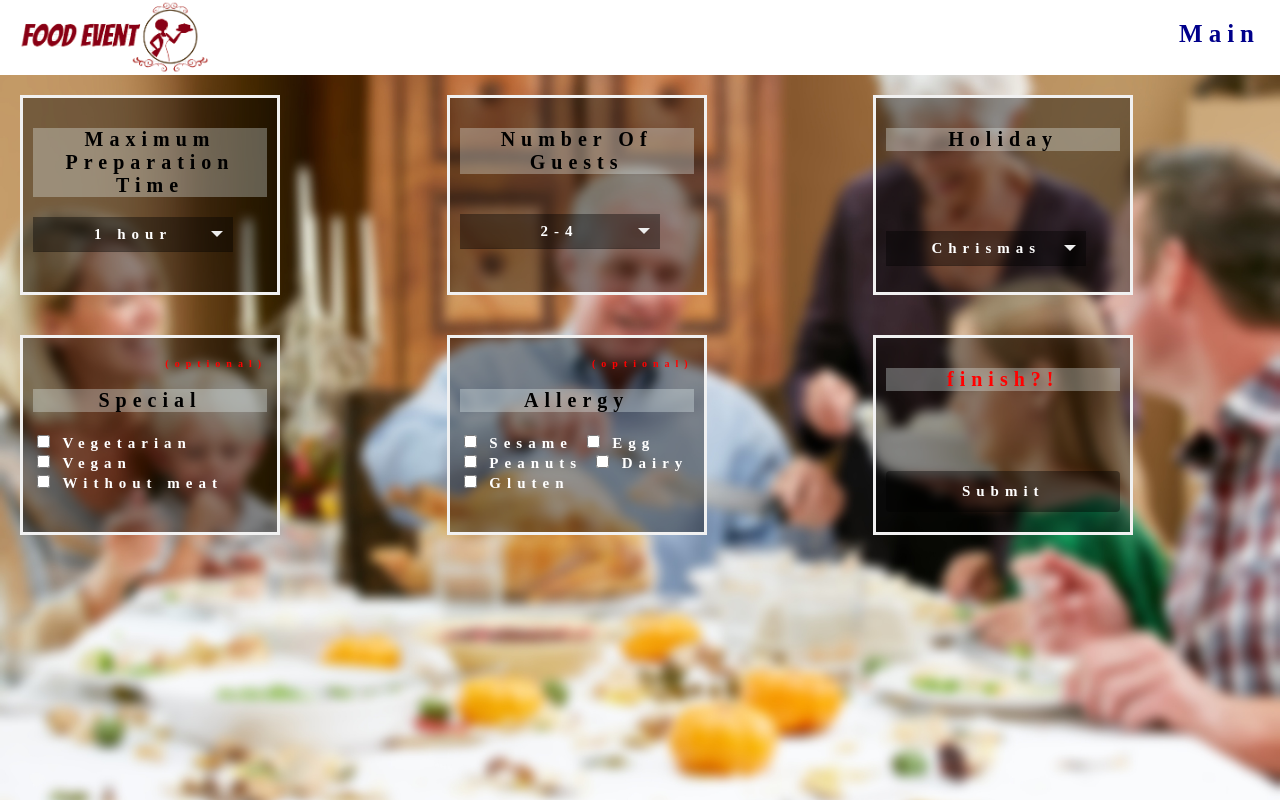
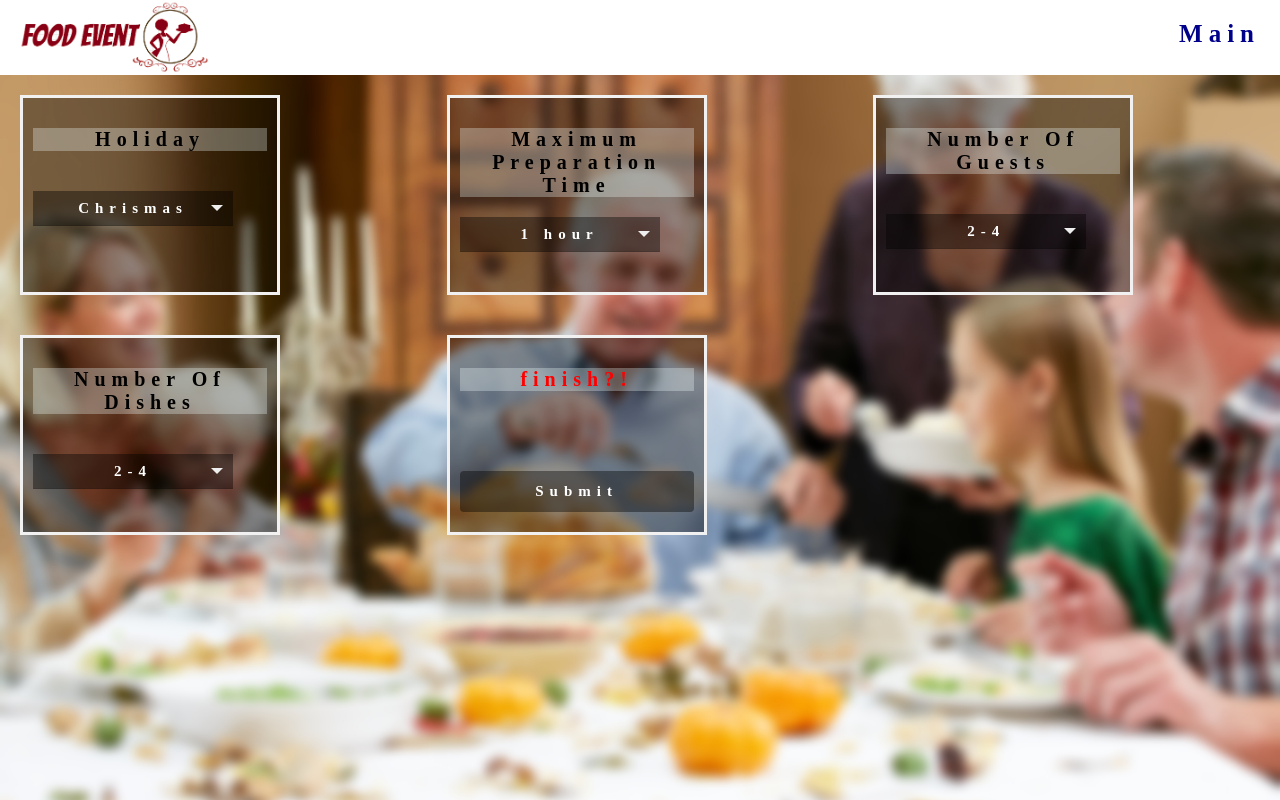
Before and after one commit to 92sasha92/DataBaseProject, a Flask app: page /holiday in a window 1280 px wide. Run offline with Flask 2, Linux system fonts and the light colour scheme; some libraries are stand-ins or nearby versions; some web fonts are replaced.

Commit message:
Updated birthday,holiday,romantic html files. updated server.py to handle POST request from these pages.

```diff
--- a/server.py
+++ b/server.py
@@ -43,19 +43,37 @@ def holiday_page():
     return render_template('pages/holiday_start.html')
 
 
-@app.route('/holiday')
+@app.route('/holiday', methods=['POST', 'GET'])
 def holiday():
-    return render_template('pages/holiday.html')
-
+    if request.method == 'GET':
+        return render_template('pages/holiday.html')
+    elif request.method == 'POST':
+        prepTime = request.form['Maximum Preparation Time']
+        holiday= request.form['Holiday']
+        numberOfDishes = request.form['Number Of Dishes']
+        numberOfGuests = request.form['Number Of Guests']
+        return 'RESULT PAGE'
+    else:
+        return 'failed to load page or to send request'
 
 @app.route('/romantic_start')
 def romantic_page():
     return render_template('pages/romantic_start.html')
 
 
-@app.route('/romantic')
+@app.route('/romantic', methods=['POST', 'GET'])
 def romantic():
-    return render_template('pages/romantic.html')
+    if request.method == 'GET':
+        return render_template('pages/romantic.html')
+    elif request.method == 'POST':
+        prepTime = request.form['Maximum Preparation Time']
+        firstPortion = request.form['First Portion']
+        mainPortion = request.form['Main Portion']
+        dessert = request.form['Dessert']
+
+        return 'RESULT PAGE'
+    else:
+        return 'failed to load page or to send request'
 
 
 @app.route('/breakfast_start')
@@ -88,18 +106,17 @@ def birthday():
     if request.method == 'GET':
         return render_template('pages/birthday.html')
     elif request.method == 'POST':
-        print("in  POST")
+        #print("in  POST")
         prepTime = request.form['Maximum Preparation Time']
         numOfGuests = request.form['Number Of Guests']
         includeChildren = request.form['with children']
+        season = request.form['Time']
+        cakeFlavor = request.form.getlist('Cake Flavor')
         special = request.form.getlist('Special')
-        #allergy = request.form['Allergy']
+        allergy = request.form.getlist('Allergy')
 
-        print("3.type special", type(special))
-        print("special   ==== ",special)
-        print("4.prep time ======= ", prepTime)
-        #redirect to results page instead of "hi"
-        return 'hi'
+        #redirect to results page instead of just writing "RESULT PAGE"
+        return 'RESULT PAGE'
     else:
         return 'failed to load page or to send request'
 
--- a/templates/pages/holiday.html
+++ b/templates/pages/holiday.html
@@ -200,7 +200,7 @@ position: relative;
 </style>
 </head>
 <body>
-
+<form action="/holiday" method="POST" id="holidayForm">
 <!-- Navbar (sit on top) -->
 <div class= "w3-top">
 <div class= "w3-center">
@@ -212,12 +212,29 @@ position: relative;
 </div>
 <!--1 row -->
 <div class="row">
+    <div class="column">
+  <div class="mybox">
+   <p >Holiday</p>
+   <div class="row"> <p></p></div>
+   <div class="row"><p></p> </div>
+<div class="custom-select" style="width:200px;">
+  <select name="Holiday">
+   <option value="Christmas">Chrismas</option>
+    <option value="Thanksgiving">Thanksgiving</option>
+    <option value="Rosh-Hashana ">Rosh-Hashana </option>
+    <option value="Shavuot">Shavuot</option>
+    <option value="Hanukkah">Hanukkah</option>
+    <option value="Independence Day">Independence Day</option>
+      </select>
+</div>
+</div>
+</div><!-- end 1 col -->
 <div class="column">
    <div class="mybox">
    <p></p>
       <p>Maximum Preparation Time</p>
 <div class="custom-select" style="width:200px;">
-  <select>
+  <select name="Maximum Preparation Time">
     <option value="1">1 hour</option>
     <option value="2">2 hours</option>
     <option value="3">3 hours</option>
@@ -225,14 +242,14 @@ position: relative;
   </select>
 </div>
 </div>
-</div><!-- end 1 col -->
+</div><!-- end 2 col -->
 <div class="column">
     <div class="mybox">
    <p>Number Of Guests</p>
    <div class="row"><p> </p></div>
    <div class="row"><p> </p></div>
 <div class="custom-select" style="width:200px;">
-  <select>
+  <select name="Number Of Guests">
     <option value="1">2-4</option>
     <option value="2">5-10</option>
     <option value="3">10-15</option>
@@ -241,75 +258,29 @@ position: relative;
   </select>
 </div>
    </div>
-</div><!-- end 2 col -->
-<div class="column">
-  <div class="mybox">
-   <p >Holiday</p>
-   <div class="row"> <p></p></div>
-   <div class="row"><p></p> </div>
-   <div class="row"> <p></p></div>
-   <div class="row"><p></p> </div>
-<div class="custom-select" style="width:200px;">
-  <select>
-   <option value="Chrismas">Chrismas</option>
-    <option value="Thanksgiving">Thanksgiving</option>
-    <option value="Rosh-hashana ">Rosh-hashana </option>
-    <option value="Shavuot">Shavuot</option>
-    <option value="Hanukkah">Hanukkah</option>
-    <option value="Independence Day">Independence Day</option>
-      </select>
-</div>
-</div>
 </div><!-- end 3 col -->
+
 </div><!-- end 1 row -->
 
 
 <!--2 row -->
-<div class="row">
 <div class="column">
-   <div class="mybox">
-     <h3 style="text-align:right;">(optional)</h3>
-   <p>Special</p>
-<div class="custom-select w3-card-4 mycheck">
- <select >
-  <input class="w3-check" type="checkbox">
-  <label> Vegetarian  </label>
-    <div class="row">
-  <input class="w3-check" type="checkbox">
-  <label> Vegan</label>
-  </div>
-  <div class="row">
-  <input class="w3-check" type="checkbox">
-  <label> Without meat </label>
-</div>
+    <div class="mybox">
+   <p>Number Of Dishes</p>
+   <div class="row"><p> </p></div>
+   <div class="row"><p> </p></div>
+<div class="custom-select" style="width:200px;">
+  <select name="Number Of Dishes">
+    <option value="1">2-4</option>
+    <option value="2">5-10</option>
+    <option value="3">10-15</option>
+    <option value="4">15-20</option>
+    <option value="5">20+</option>
   </select>
 </div>
-</div>
+   </div>
 </div><!-- end 1 col -->
-<div class="column">
-   <div class="mybox">
-    <h3 style="text-align:right;">(optional)</h3>
-   <p>Allergy</p>
-<div class="custom-select w3-card-4 mycheck">
- <select >
-  <input class="w3-check" type="checkbox">
-  <label> Sesame  </label>
-  <input class="w3-check" type="checkbox">
-  <label> Egg</label>
-  <div class="row">
-  <input class="w3-check" type="checkbox">
-  <label> Peanuts</label>
-  <input class="w3-check" type="checkbox">
-  <label> Dairy</label>
-  </div>
-  <div class="row">
-  <input class="w3-check" type="checkbox">
-  <label> Gluten</label>
-</div>
-  </select>
-</div>
-</div>
-</div><!-- end 2 col -->
+
 <div class="column">
    <div class="mybox">
    <p style="font-size:20px; color:red;">finish?!</p>
@@ -319,11 +290,14 @@ position: relative;
    <div class="row"><p> </p></div>
     <input type="submit" value="Submit">
 </div>
-</div><!-- end 3 col -->
+</div><!-- end 2 col -->
+
+
+
 </div><!-- end 2 row -->
 
 
-
+</form>
 
 </body>
 <script>
```
Also changed, not shown: templates/pages/birthday.html (+55 -15 lines), templates/pages/romantic.html (+32 -51 lines).
